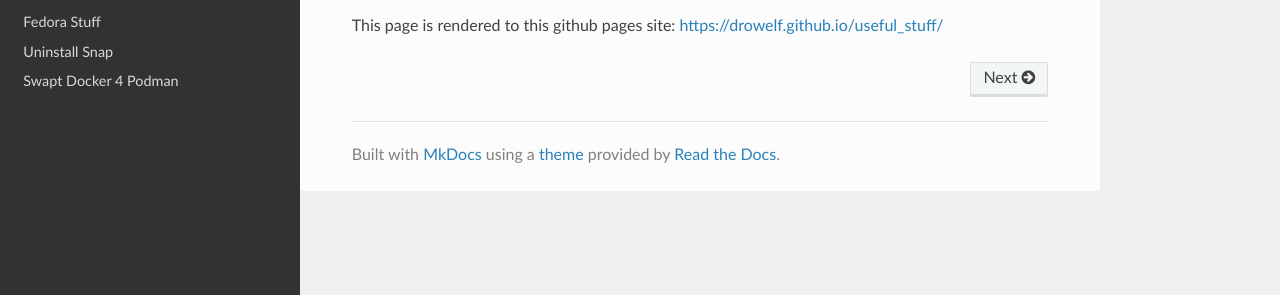
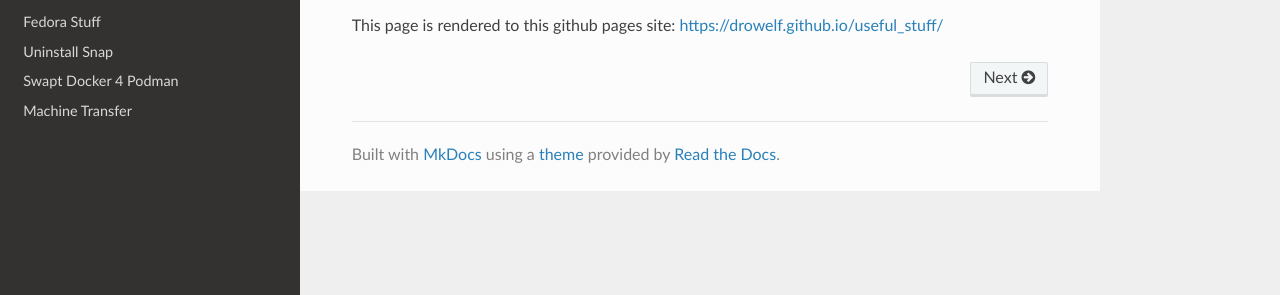
Before and after one commit to travisseymour/useful_stuff, an MkDocs documentation site: the page built from docs/index.md, in a window 1280 px wide. Shown: the part 218-513 px from the top of the page. Built offline with MkDocs 1.6.1, drawn with Linux system fonts in a browser that asks for light colours; nearby versions of some CDN libraries.

Commit message:
forgot to save mkdocs.yml changes

```diff
--- a/mkdocs.yml
+++ b/mkdocs.yml
@@ -10,3 +10,4 @@ nav:
   - Fedora Stuff: fedora_stuff.md
   - Uninstall Snap: uninstall_snap.md
   - Swapt Docker 4 Podman: swap_docker_for_podman.md
+  - Machine Transfer: machine_transfer.md
```
